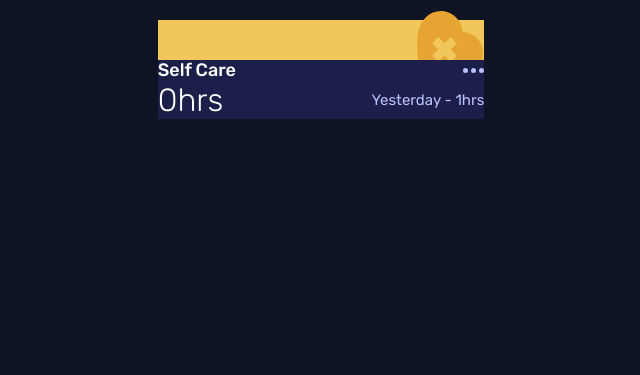
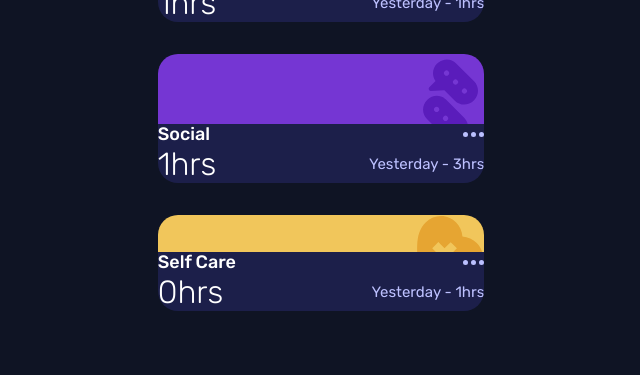
Before and after one commit to Sven-27/time-tracking-dashboard, a plain HTML site: page index.html in a window 1280 px wide. Shown: the part 773-1148 px from the top of the page, without its empty margins (319-959 px from the left). Before the commit the page ends 914 px from the top, so only its background shows below. Drawn offline with Linux system fonts and the light colour scheme.

Commit message:
to do: style icons

```diff
--- a/script.js
+++ b/script.js
@@ -6,12 +6,12 @@ const stats = document.querySelector('.stats-wrapper');
 const url = "./data.json";
 
 function showStats(statsData) {
-  stats.innerHTML = statsData.map(item => {
-    console.log(item.title)
+  stats.innerHTML = statsData.map((item, i) => {
+    // console.log(`icon${i}`)
     return `
     <div class="stats-container">
       <div class="stats-header" style="background-color: ${item.color}">
-        <img class="${item.title}" src="${item.icon}" alt="icon of topic">
+        <img class="icon${i}" src="${item.icon}" alt="icon of topic">
       </div>
       <div class="stats-content">
         <div class="stats-title">
--- a/scss/_global.scss
+++ b/scss/_global.scss
@@ -72,26 +72,20 @@ body {
     gap: $s-400;
     .stats-container{
       border-radius: 20px;
-      // overflow: hidden;
-      position: relative;
+      overflow: hidden;
       .stats-header{
         display: flex;
         justify-content: flex-end;
-        // overflow: hidden;
+        overflow: hidden;
         position: relative;
-        z-index: 0;
 
           img {
-              margin-top: -10px !important;
+              margin-bottom: -30px !important;
             }
       }
       .stats-content{
         background: $navy-900;
-        position: absolute;
-        top: 40px;
-        left: 0;
-        width: 100%;
-        // min-height: 100px;
+
         .stats-title{
           display: flex;
           align-items: center;
```
Also changed, not shown: css/output.css, 1 other file.
